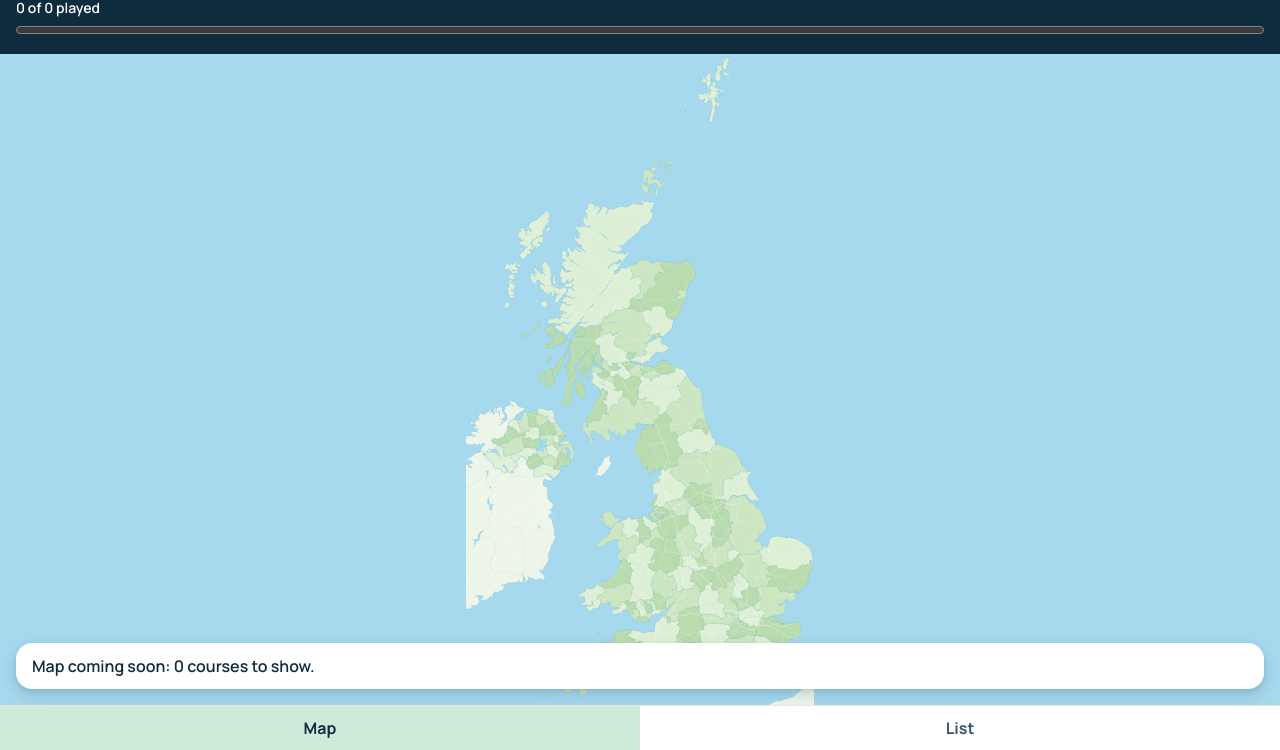
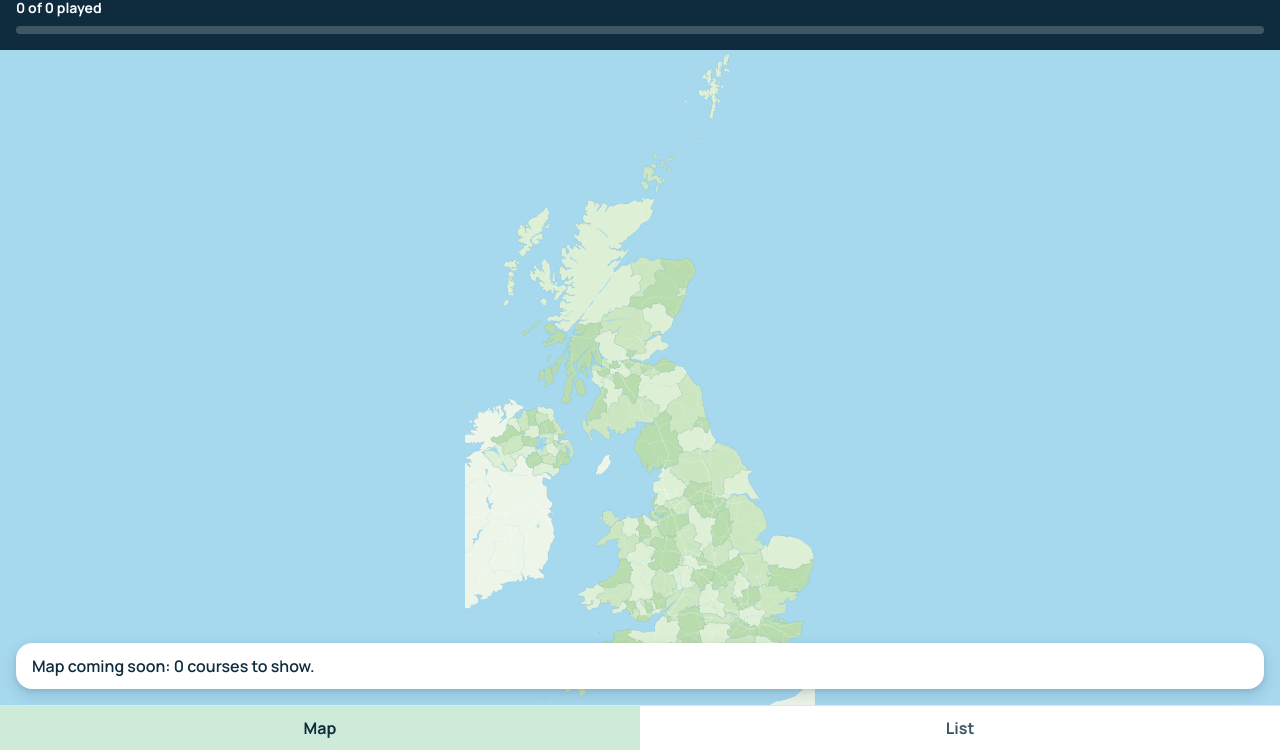
Before and after one commit to ScottHarrisonDev/golf-course-checklist, an Astro site: page / in a window 1280 px wide. Shown: the part 50-800 px from the top of the page. Built offline with nearby package versions, Linux system fonts and the light colour scheme; Astro itself is replaced by a stand-in of ours; no server answers.

Commit message:
Render the progress summary and keep it in step with the store
Server-renders "0 of M played" and a labelled <progress> styled as in
Option C (progress green fill on a translucent white track). A small
island reads the store and updates both on every onPlayedChange.

Co-Authored-By: Claude Opus 5.5 <noreply@anthropic.com>

```diff
--- a/src/components/ProgressSummary/ProgressSummary.astro
+++ b/src/components/ProgressSummary/ProgressSummary.astro
@@ -1,11 +1,13 @@
 ---
 /**
- * STUB (T02). T05 replaces the insides: "N of M played" plus a labelled <progress>,
- * updated in the browser with `onPlayedChange`.
+ * Progress summary (F5): "N of M played" plus a labelled <progress>, in the navy header.
+ * Receives all courses as `courses`.
  *
- * Contract: sits in the navy header. Receives all courses as `courses`.
+ * Server-rendered as if nothing is played; the island (`summary.ts`) then reads the
+ * store and updates the text and bar on every `onPlayedChange`.
  */
 import type { Course } from '../../lib/types';
+import { progressText, progressValues } from './progress';
 
 interface Props {
   courses: Course[];
@@ -13,27 +15,78 @@ interface Props {
 
 const { courses } = Astro.props;
 const total = courses.length;
+const text = progressText(0, total);
+const { value, max } = progressValues(0, total);
+const ids = JSON.stringify(courses.map((course) => course.id));
 ---
 
-<div class="progress-summary">
-  <p class="progress-summary__text">0 of {total} played</p>
-  <progress value="0" max={total} aria-label="Courses played">0 of {total}</progress>
+<div class="progress-summary" data-progress-summary data-course-ids={ids}>
+  <p class="progress-summary__text" id="progress-summary-text" data-progress-text>{text}</p>
+  <progress
+    class="progress-summary__bar"
+    value={value}
+    max={max}
+    aria-label="Courses played"
+    aria-describedby="progress-summary-text"
+    aria-valuetext={text}>{text}</progress
+  >
 </div>
 
 <style>
   .progress-summary {
     display: flex;
     flex-direction: column;
-    gap: var(--space-1);
+    gap: var(--space-2);
   }
 
   .progress-summary__text {
     margin: 0;
     font-size: var(--font-size-sm);
+    font-weight: var(--font-weight-bold);
   }
 
-  progress {
+  /* Light green fill on a translucent white track (Option C). Reset the native look so
+     every browser draws the same bar. */
+  .progress-summary__bar {
+    appearance: none;
+    display: block;
     width: 100%;
-    accent-color: var(--color-progress);
+    height: 8px;
+    border: 0;
+    border-radius: var(--radius-pill);
+    overflow: hidden;
+    background: rgb(255 255 255 / 0.2);
+    color: var(--color-progress);
+  }
+
+  /* The track colour comes from the element itself (above). */
+  .progress-summary__bar::-webkit-progress-bar {
+    background: transparent;
+  }
+
+  .progress-summary__bar::-webkit-progress-value {
+    background: var(--color-progress);
+    border-radius: var(--radius-pill);
+    transition: inline-size 200ms ease-out;
+  }
+
+  .progress-summary__bar::-moz-progress-bar {
+    background: var(--color-progress);
+    border-radius: var(--radius-pill);
+  }
+
+  /* Windows High Contrast / forced colours: keep the bar visible. */
+  @media (forced-colors: active) {
+    .progress-summary__bar {
+      border: 1px solid CanvasText;
+    }
   }
 </style>
+
+<script>
+  import { initProgressSummary } from './summary';
+
+  for (const root of document.querySelectorAll<HTMLElement>('[data-progress-summary]')) {
+    initProgressSummary(root);
+  }
+</script>
--- /dev/null
+++ b/src/components/ProgressSummary/summary.ts
@@ -0,0 +1,38 @@
+/**
+ * Progress summary island: reads the store and keeps the text and bar in step with
+ * every change (from the list, the map or anywhere else).
+ */
+import { onPlayedChange, playedCount } from '../../lib/store';
+import { progressText, progressValues } from './progress';
+
+export function initProgressSummary(root: HTMLElement): () => void {
+  const text = root.querySelector<HTMLElement>('[data-progress-text]');
+  const bar = root.querySelector<HTMLProgressElement>('progress');
+  const ids = parseIds(root.dataset.courseIds);
+
+  function render(): void {
+    const played = playedCount(ids);
+    const label = progressText(played, ids.length);
+    if (text) text.textContent = label;
+    if (bar) {
+      const { value, max } = progressValues(played, ids.length);
+      bar.max = max;
+      bar.value = value;
+      bar.setAttribute('aria-valuetext', label);
+      bar.textContent = label;
+    }
+  }
+
+  render();
+  return onPlayedChange(render);
+}
+
+/** The course ids the server wrote into `data-course-ids` (a JSON array). */
+function parseIds(raw: string | undefined): string[] {
+  try {
+    const value: unknown = JSON.parse(raw ?? '[]');
+    return Array.isArray(value) ? value.filter((id): id is string => typeof id === 'string') : [];
+  } catch {
+    return [];
+  }
+}
```
